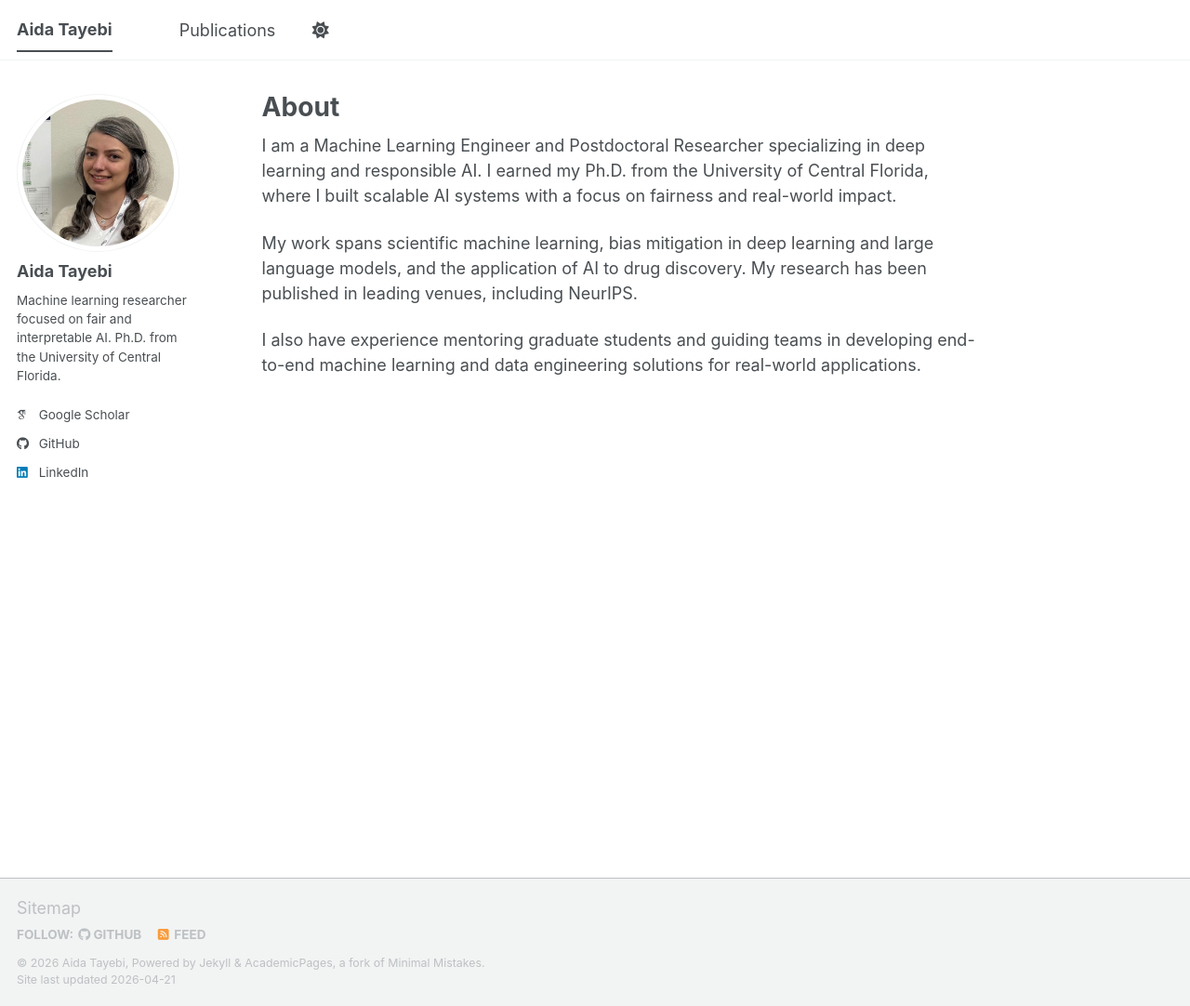
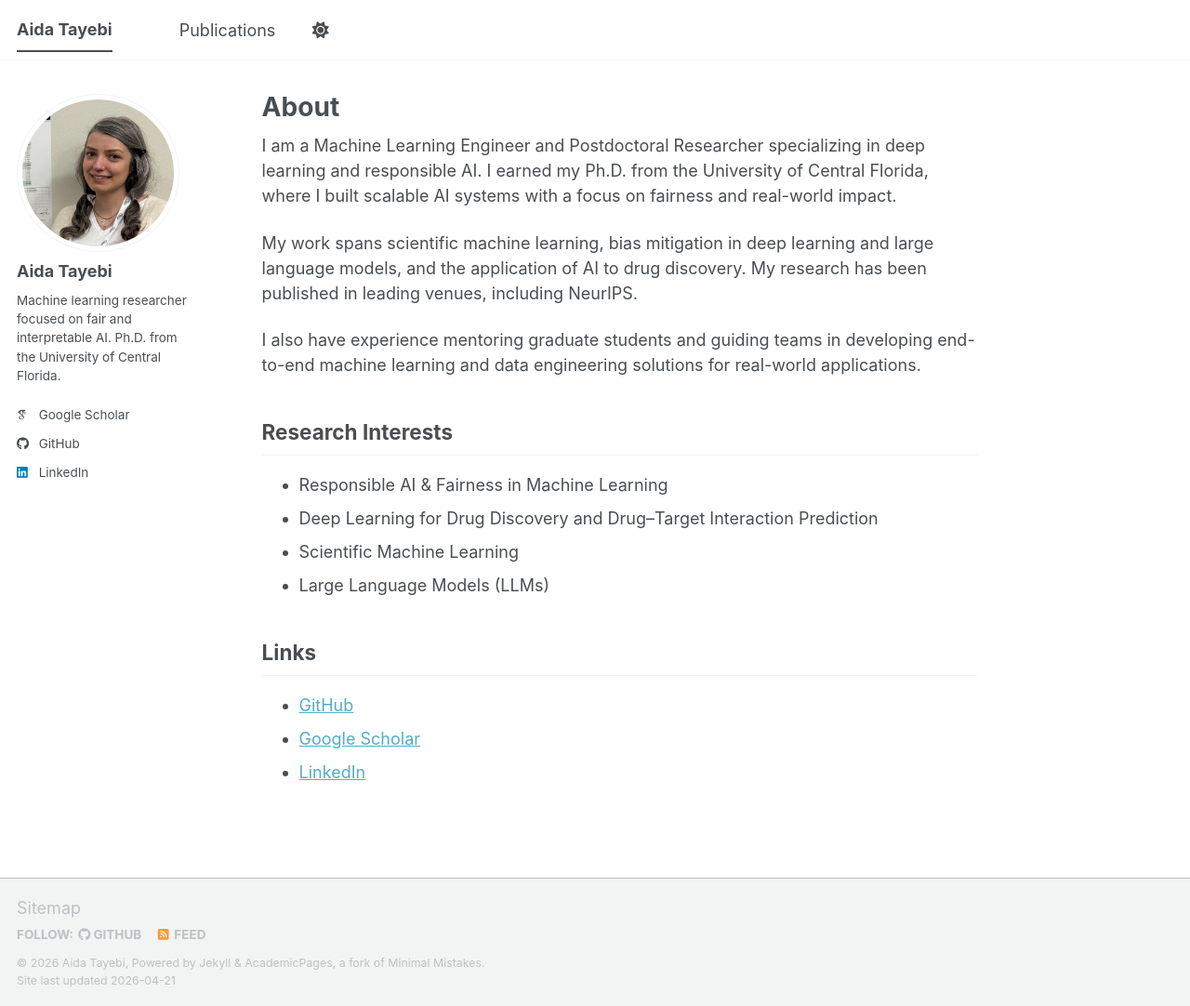
Before and after one commit to aidatayebi/aidatayebi.github.io, a Jekyll site: the page built from _pages/about.md, in a window 1280 px wide and 1082 px high. Shown: the whole window at 93% size. Built offline with Jekyll 4.4.1, drawn with Linux system fonts in a browser that asks for light colours; some web fonts are replaced; a script bundle is joined from its source files by our own code; library files that are not in the unit come from our copies.

Commit message:
adding my version of research interest

```diff
--- a/_pages/about.md
+++ b/_pages/about.md
@@ -12,3 +12,16 @@ I am a Machine Learning Engineer and Postdoctoral Researcher specializing in dee
 My work spans scientific machine learning, bias mitigation in deep learning and large language models, and the application of AI to drug discovery. My research has been published in leading venues, including NeurIPS.
 
 I also have experience mentoring graduate students and guiding teams in developing end-to-end machine learning and data engineering solutions for real-world applications.
+
+## Research Interests
+
+- Responsible AI & Fairness in Machine Learning
+- Deep Learning for Drug Discovery and Drug–Target Interaction Prediction
+- Scientific Machine Learning
+- Large Language Models (LLMs)
+
+## Links
+
+- [GitHub](https://github.com/aidatayebi)
+- [Google Scholar](https://scholar.google.com/citations?user=GQwmU4gAAAAJ&hl=en&oi=ao)
+- [LinkedIn](https://www.linkedin.com/in/aida-tayebi/)
```
